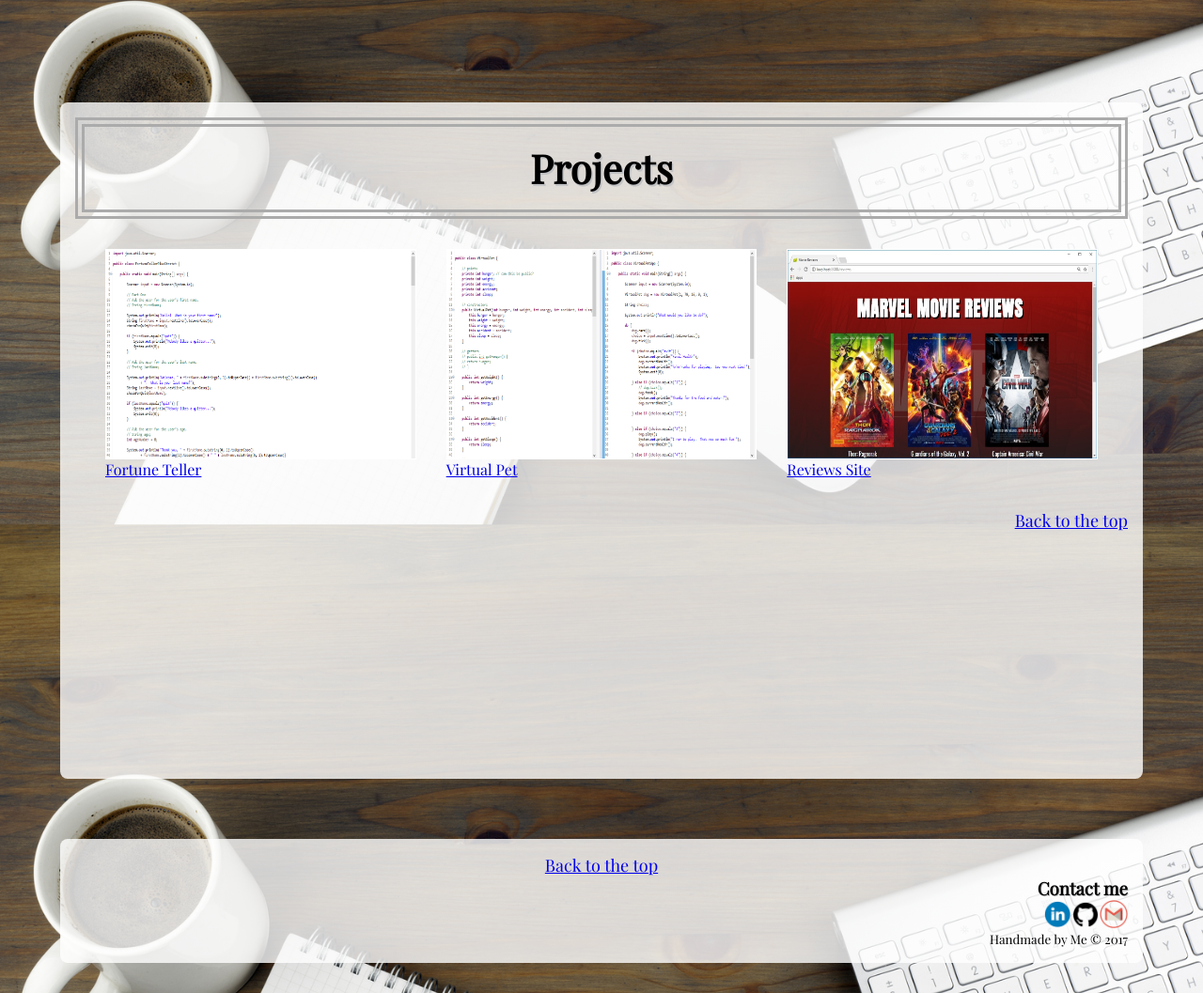
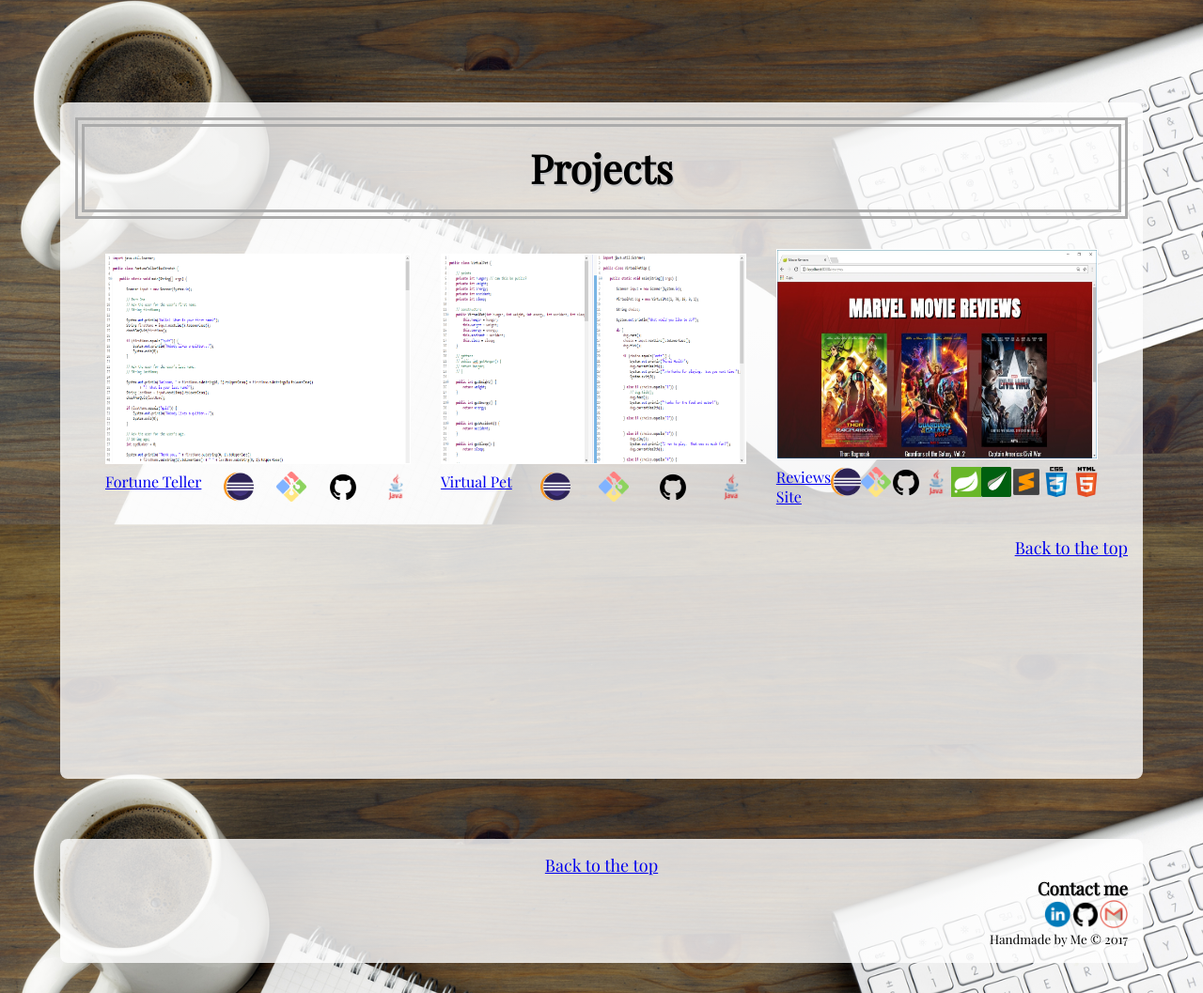
Before and after one commit to tiffanychuang2/tiffanychuang2.github.io, a plain HTML site: page index.html in a window 1280 px wide. Shown: the part 1912-2969 px from the top of the page at 94% size. Drawn offline with nearby package versions, Linux system fonts and the light colour scheme.

Commit message:
add skills for projects, format lines

```diff
--- a/index.html
+++ b/index.html
@@ -55,9 +55,35 @@
 		<section id="projects">
 			<h2>Projects</h2>
 			<ul class="projects">
-			<li class="project"><a href="https://github.com/tiffanychuang2/fortune-teller"><img class="screenshots" src="./static/images/FortuneTeller.PNG" alt="Fortune Teller"/><figcaption class="captions">Fortune Teller</figcaption></a></li>
-			<li class="project"><a href="https://github.com/tiffanychuang2/virtual-pet"><img class="screenshots" src="./static/images/VirtualPet.PNG" alt="Virtual Pet"/><figcaption class="captions">Virtual Pet</figcaption></a></li>
-			<li class="project"><a href="https://github.com/tiffanychuang2/reviews"><img class="screenshots" src="./static/images/ReviewsScreenshot.png" alt="Reviews Site"/><figcaption class="captions">Reviews Site</figcaption></a></li>
+				<li class="project"><article><a href="https://github.com/tiffanychuang2/fortune-teller">
+					<img class="screenshots" src="./static/images/FortuneTeller.PNG" alt="Fortune Teller"/>
+					<figcaption class="captions">Fortune Teller
+						<img class="project-skills" src="./static/images/eclipse.png"/>
+						<img class="project-skills" src="./static/images/GitBashLogo.png"/>
+						<img class="project-skills" src="./static/images/github.png"/>
+						<img class="project-skills" src="./static/images/JavaLogo.png"/>
+					</figcaption></a></article></li>
+					<li class="project"><article><a href="https://github.com/tiffanychuang2/virtual-pet">
+						<img class="screenshots" src="./static/images/VirtualPet.PNG" alt="Virtual Pet"/>
+						<figcaption class="captions">Virtual Pet
+							<img class="project-skills" src="./static/images/eclipse.png"/>
+							<img class="project-skills" src="./static/images/GitBashLogo.png"/>
+							<img class="project-skills" src="./static/images/github.png"/>
+							<img class="project-skills" src="./static/images/JavaLogo.png"/>
+						</figcaption></a></article></li>
+						<li class="project"><article><a href="https://github.com/tiffanychuang2/reviews">
+							<img class="screenshots" src="./static/images/ReviewsScreenshot.png" alt="Reviews Site"/>
+							<figcaption class="captions">Reviews Site
+								<img class="project-skills" src="./static/images/eclipse.png"/>
+								<img class="project-skills" src="./static/images/GitBashLogo.png"/>
+								<img class="project-skills" src="./static/images/github.png"/>
+								<img class="project-skills" src="./static/images/JavaLogo.png"/>
+								<img class="project-skills" src="./static/images/spring.png"/>
+								<img class="project-skills" src="./static/images/thymeleaf.png"/>
+								<img class="project-skills" src="./static/images/sublime.png"/>
+								<img class="project-skills" src="./static/images/CSS3.png"/>
+								<img class="project-skills" src="./static/images/HTMLLogo.png"/>
+							</figcaption></a></article></li>
 						</ul>
 						<p class="return-home"><a href="#header">Back to the top </a></p>
 					</section>
--- a/static/css/layout.css
+++ b/static/css/layout.css
@@ -2,6 +2,16 @@
 	box-sizing: border-box;
 	margin: 0;
 	padding: 0;
+}
+
+a:hover {
+	text-decoration: none;
+}
+
+figcaption {
+	display: flex;
+	justify-content: space-between;
+	padding-top: .5rem;
 }
 
 footer {
@@ -80,6 +90,11 @@ section {
 	padding-right: 1rem;
 }
 
+.project-skills {
+	height: 32px;
+	width: 32px;
+}
+
 .projects {
 	align-items: center;
 	display: flex;
```
Lines whose indentation alone changed are shown as unchanged.
